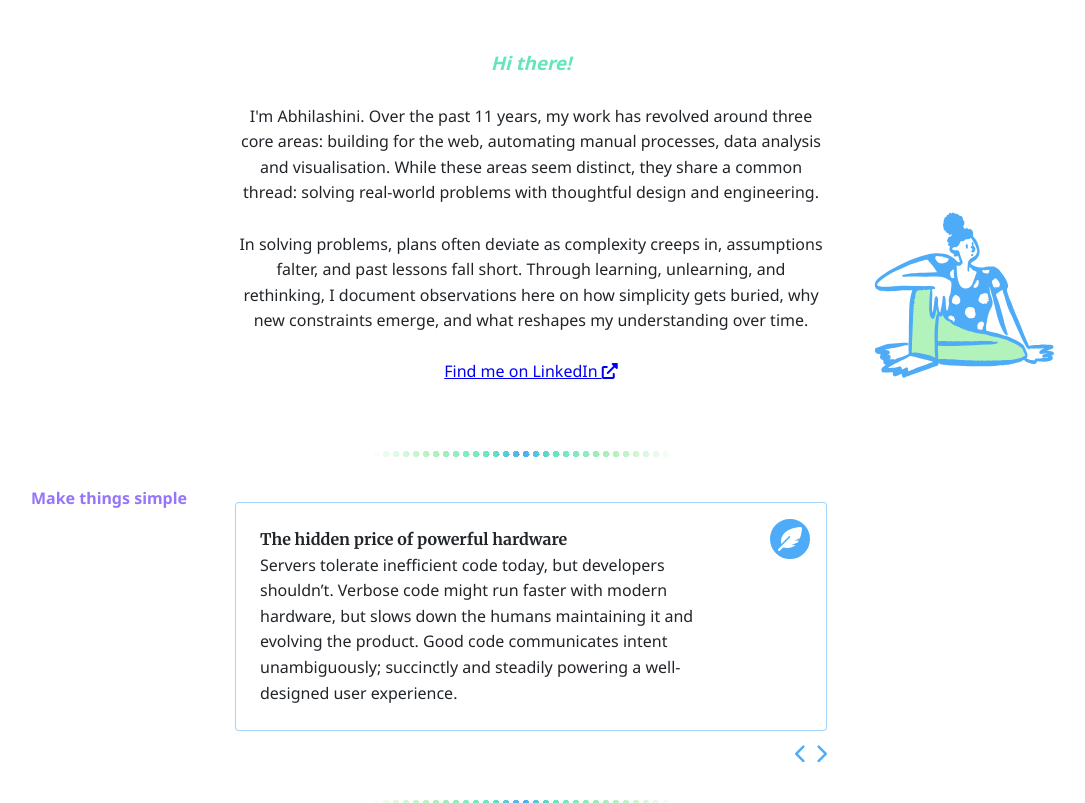
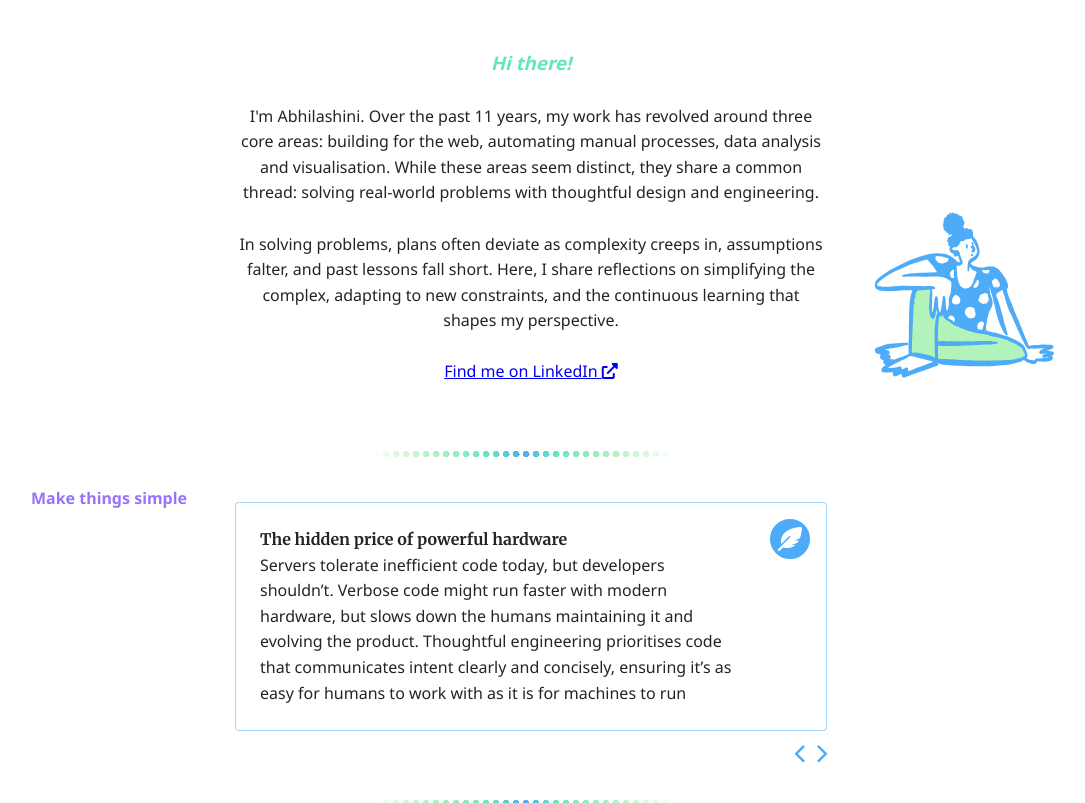
Before and after one commit to abhilashini/abhilashini.github.io, a Jekyll site: the page built from index.md, in a window 1280 px wide and 900 px high, cut to the strip 0-803 px from the top of the window. Shown: the whole strip, without its empty margins (117-1202 px from the left). Built offline with Jekyll 4.4.1, drawn with Linux system fonts in a browser that asks for light colours.

Commit message:
Content editing - intro, phil 1

```diff
--- a/_data/philosophy.yaml
+++ b/_data/philosophy.yaml
@@ -3,8 +3,9 @@
     Servers tolerate inefficient code today, but developers shouldn't.
     Verbose code might run faster with modern hardware,
     but slows down the humans maintaining it and evolving the product.
-    Good code communicates intent unambiguously; succinctly and
-    steadily powering a well-designed user experience.
+    Thoughtful engineering prioritises code that communicates intent
+    clearly and concisely, ensuring it's as easy for humans to work
+    with as it is for machines to run
   icon: "fas fa-feather-alt"
 
 - heading: "SOS from SOS (Shiny Object Syndrome)"
--- a/index.md
+++ b/index.md
@@ -9,7 +9,7 @@ layout: default
     <br/>
     <p>I'm Abhilashini. Over the past 11 years, my work has revolved around three core areas: building for the web, automating manual processes, data analysis and visualisation. While these areas seem distinct, they share a common thread: solving real-world problems with thoughtful design and engineering.</p>
     <br/>
-    <p>In solving problems, plans often deviate as complexity creeps in, assumptions falter, and past lessons fall short. Through learning, unlearning, and rethinking, I document observations here on how simplicity gets buried, why new constraints emerge, and what reshapes my understanding over time.</p>
+    <p>In solving problems, plans often deviate as complexity creeps in, assumptions falter, and past lessons fall short. Here, I share reflections on simplifying the complex, adapting to new constraints, and the continuous learning that shapes my perspective.</p>
     <br/>
     <a href="https://www.linkedin.com/in/abhilashini">Find me on LinkedIn <i class="fas fa-external-link-alt"></i></a>
     <br/>
```
